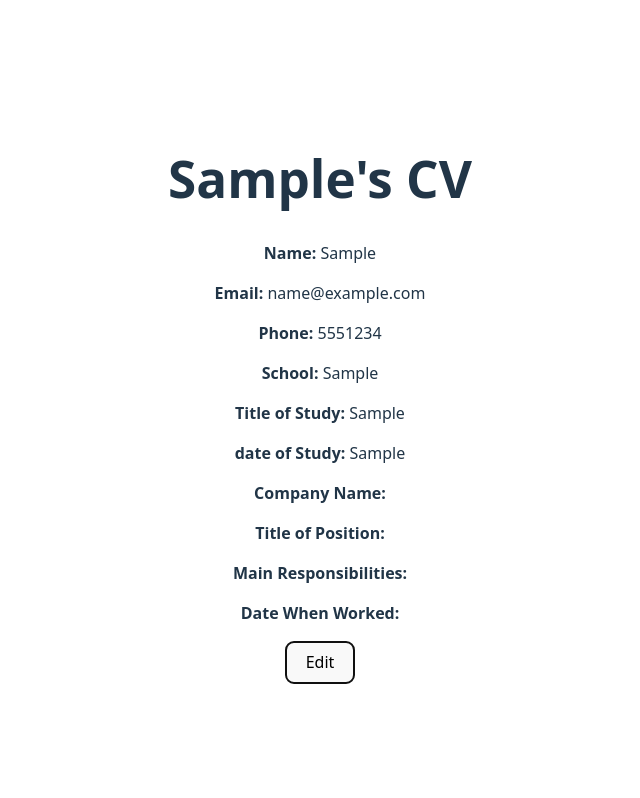
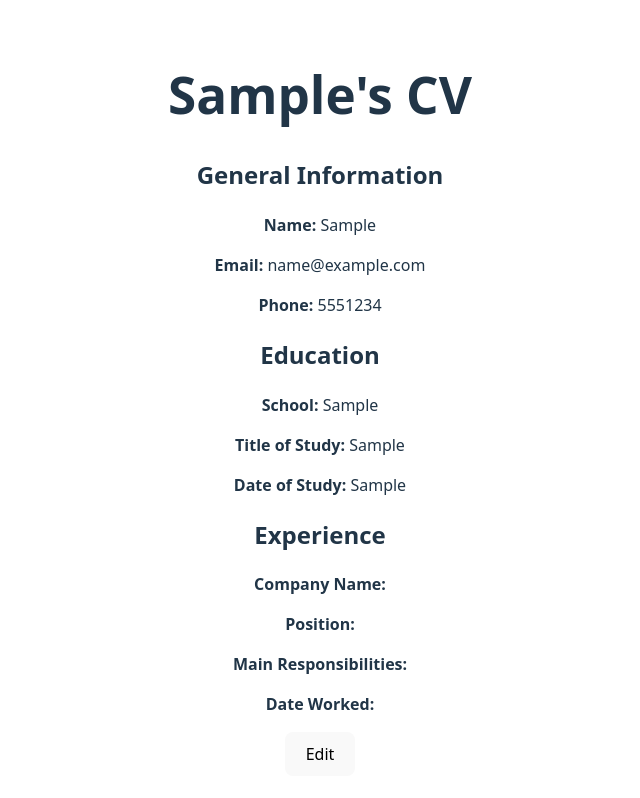
Before and after one commit to jdsia/TOP-React-CV-Builder, a React (Vite) app: page / in a window 1280 px wide. Both pictures are taken after typing "Sample", "name@example.com", "5551234", "Sample", "Sample", "Sample" into the empty fields and a click on the button "Submit". Shown: the top 798 px of the page, without its empty margins (320-960 px from the left). Built offline with nearby package versions, Linux system fonts and the light colour scheme.

Commit message:
extracted rendered cv to its own component

```diff
--- a/src/App.jsx
+++ b/src/App.jsx
@@ -3,6 +3,7 @@ import './App.css'
 import  GeneralInfo from './components/GeneralInfo.jsx'
 import  EducationalExperience from './components/EducationalExperience.jsx'
 import PracticalExperience from './components/PracticalExperience.jsx'
+import RenderedCV from './components/RenderedCV.jsx'
 
 
 function App() {
@@ -72,26 +73,12 @@ function App() {
     )
   } else {
     return (
-    <>
-      <h1>{generalInfo.name}'s CV</h1>
-      <div>
-        <p><strong>Name:</strong> {generalInfo.name}</p>
-        <p><strong>Email:</strong> {generalInfo.email}</p>
-        <p><strong>Phone:</strong> {generalInfo.phone}</p>
-      </div>
-      <div>
-        <p><strong>School:</strong> {educationalExperience.schoolName}</p>
-        <p><strong>Title of Study:</strong> {educationalExperience.titleStudy}</p>
-        <p><strong>date of Study:</strong> {educationalExperience.dateStudy}</p>
-      </div>
-      <div>
-        <p><strong>Company Name:</strong> {practicalExperience.companyName}</p>
-        <p><strong>Title of Position:</strong> {practicalExperience.positionTitle}</p>
-        <p><strong>Main Responsibilities:</strong> {practicalExperience.jobResponsibilities}</p>
-        <p><strong>Date When Worked:</strong> {practicalExperience.dateWhenWorked}</p>
-      </div>
-      <button onClick={()=>setisRendered(false)}>Edit</button>
-    </>
+      <RenderedCV
+        generalInfo={generalInfo}
+        educationalExperience={educationalExperience}
+        practicalExperience={practicalExperience}
+        onEdit={() => setisRendered(false)}
+        />
     )
   }
 }
--- /dev/null
+++ b/src/components/RenderedCV.jsx
@@ -0,0 +1,33 @@
+function RenderedCV({ generalInfo, educationalExperience, practicalExperience, onEdit }) {
+  return (
+    <div className="cv-display">
+      <h1>{generalInfo.name}'s CV</h1>
+
+      <section>
+        <h2>General Information</h2>
+        <p><strong>Name:</strong> {generalInfo.name}</p>
+        <p><strong>Email:</strong> {generalInfo.email}</p>
+        <p><strong>Phone:</strong> {generalInfo.phone}</p>
+      </section>
+
+      <section>
+        <h2>Education</h2>
+        <p><strong>School:</strong> {educationalExperience.schoolName}</p>
+        <p><strong>Title of Study:</strong> {educationalExperience.titleStudy}</p>
+        <p><strong>Date of Study:</strong> {educationalExperience.dateStudy}</p>
+      </section>
+
+      <section>
+        <h2>Experience</h2>
+        <p><strong>Company Name:</strong> {practicalExperience.companyName}</p>
+        <p><strong>Position:</strong> {practicalExperience.positionTitle}</p>
+        <p><strong>Main Responsibilities:</strong> {practicalExperience.jobResponsibilities}</p>
+        <p><strong>Date Worked:</strong> {practicalExperience.dateWhenWorked}</p>
+      </section>
+
+      <button onClick={onEdit}>Edit</button>
+    </div>
+  );
+}
+
+export default RenderedCV;
```
